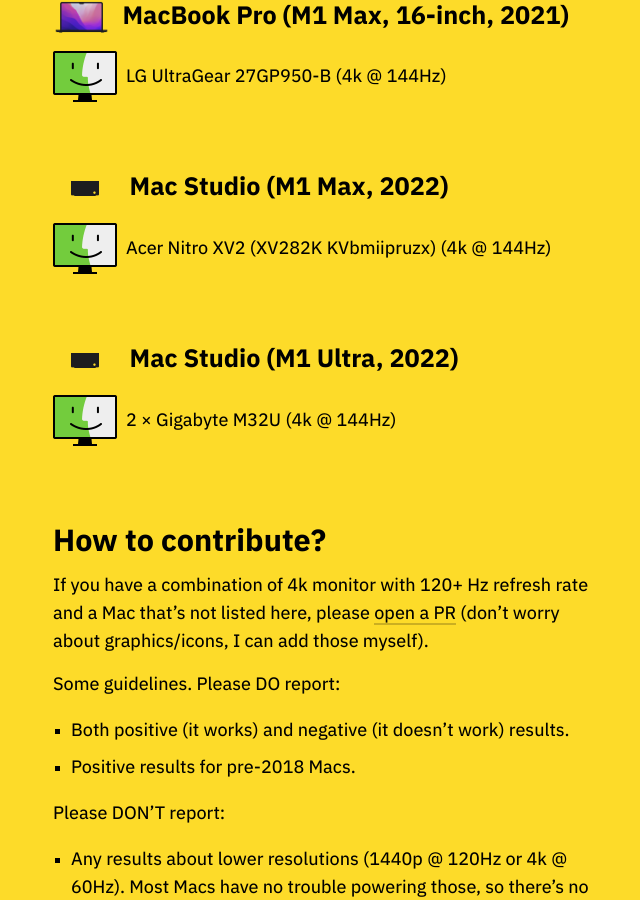
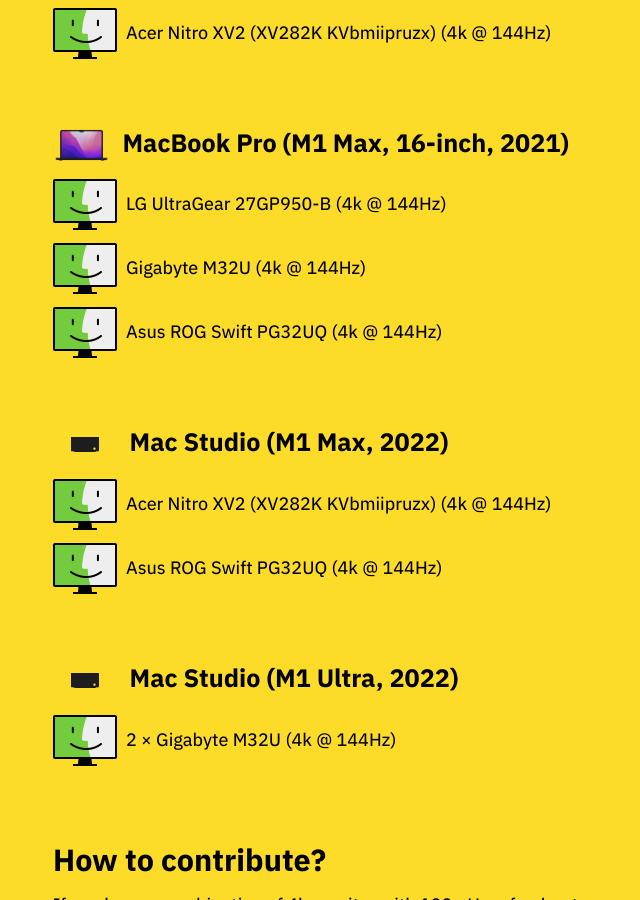
Before and after one commit to tonsky/tonsky.github.io, a Jekyll site: the page built from _posts/2021-02-24-monitors-mac.md, in a window 1280 px wide and 900 px high, scrolled down 5807 px. Shown: the whole window, without its empty margins (316-956 px from the left). Built offline with Jekyll 4.4.1, drawn with Linux system fonts in a browser that asks for light colours; some of the changed text lies outside the part shown.

Commit message:
Added Multiple Compatible Displays & Macs.
MacBook Air (M1, 2020)
- Asus ROG Swift PG32UQ
- Gigabyte M32U

MacBook Pro (M1 Max, 16-inch, 2021)
- Asus ROG Swift PG32UQ
- Gigabyte M32U

Mac Studio (M1 Max, 2022)
- Asus ROG Swift PG32UQ

```diff
--- a/_posts/2021-02-24-monitors-mac.md
+++ b/_posts/2021-02-24-monitors-mac.md
@@ -120,6 +120,10 @@
 
 <div class="row"><img src="works.png" height=64> <span>ASUS ROG Swift PG27UQ</span></div>
 
+<div class="row"><img src="works.png" height=64> <span>Asus ROG Swift PG32UQ (4k @ 144Hz)</span></div>
+
+<div class="row"><img src="works.png" height=64> <span>Gigabyte M32U (4k @ 144Hz)</span></div>
+
 <div class="row"><img src="works.png" height=64> <span>LG UltraGear 27GN950-B</span></div>
 
 <div class="row"><img src="doesnt_work.png" height=64> <span>LG CX 4K OLED TV (55-inch, 2020)</span></div>
@@ -160,9 +164,15 @@
 
 <div class="row"><img src="works.png" height=64> <span>LG UltraGear 27GP950-B (4k @ 144Hz)</span></div>
 
+<div class="row"><img src="works.png" height=64> <span>Gigabyte M32U (4k @ 144Hz)</span></div>
+
+<div class="row"><img src="works.png" height=64> <span>Asus ROG Swift PG32UQ (4k @ 144Hz)</span></div>
+
 ## <img src="studio_2022.png" height=32> <span>Mac Studio (M1 Max, 2022)</span>
 
 <div class="row"><img src="works.png" height=64> <span>Acer Nitro XV2 (XV282K KVbmiipruzx) (4k @ 144Hz)</span></div>
+
+<div class="row"><img src="works.png" height=64> <span>Asus ROG Swift PG32UQ (4k @ 144Hz)</span></div>
 
 ## <img src="studio_2022.png" height=32> <span>Mac Studio (M1 Ultra, 2022)</span>
 
```
